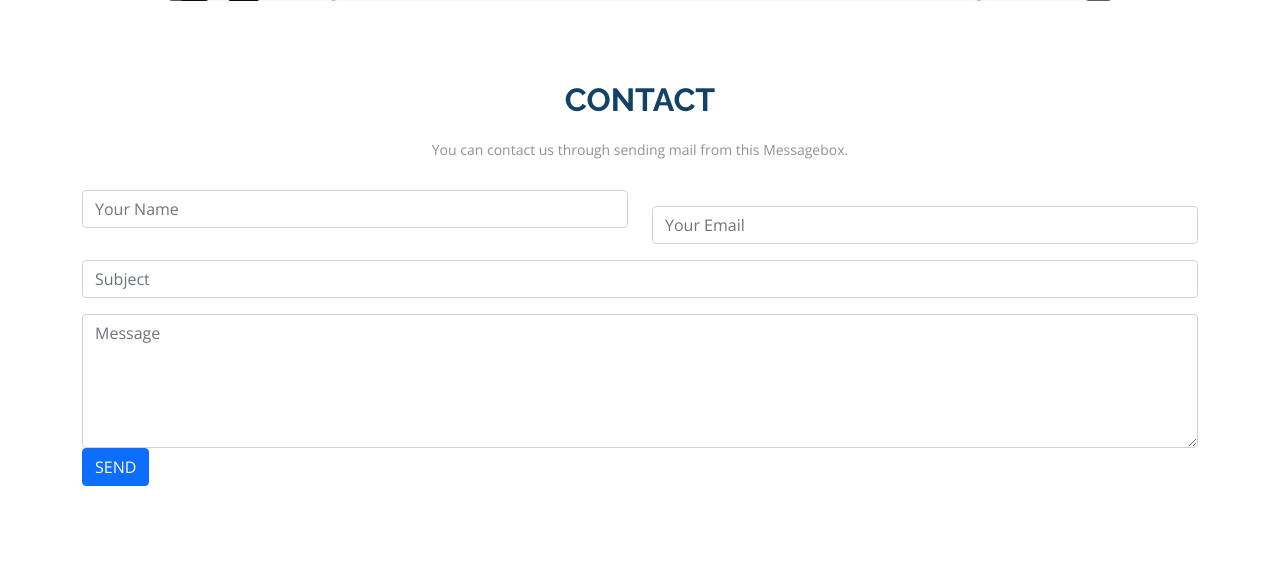
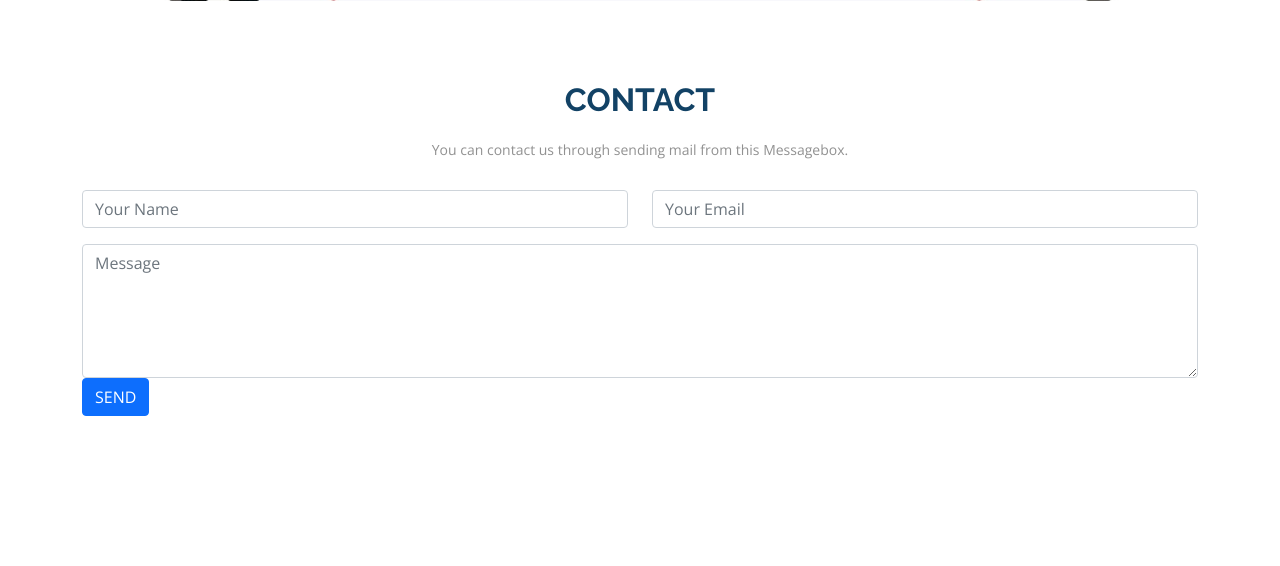
Before and after one commit to vanamala-19/Mechanical-Calculator, a Flask app: page / in a window 1280 px wide. Shown: the part 1723-2289 px from the top of the page. After the commit the page ends 2139 px from the top, so only its background shows below. Run offline with Flask 2, Linux system fonts and the light colour scheme; some libraries are stand-ins or nearby versions.

Commit message:
Update index.html

```diff
--- a/templates/index.html
+++ b/templates/index.html
@@ -32,6 +32,8 @@
   * Author: BootstrapMade.com
   * License: https://bootstrapmade.com/license/
   ======================================================== -->
+
+
 </head>
 
 <body>
@@ -112,7 +114,7 @@
     <div class="container" data-aos="fade-up">
       <div id="ICEngine">
         <div class="section-title">
-          <h2 >IC Engine Calculation</h2> <!--  title  changes with option -->
+          <h2>IC Engine Calculation</h2> <!--  title  changes with option -->
           <h3> Enter the values to calculate the Paramaters </h3>
         </div>
         <!-- if choice is IC Engine -->
@@ -200,7 +202,7 @@
             <input type="text" class="form-control" placeholder="Swept Volume" name="Vs" id="Vs">
           </div>
           <div class="col-12">
-            <button onclick="calculate()"  class="btn btn-primary">Calculate</button>
+            <button onclick="calculate()" class="btn btn-primary">Calculate</button>
           </div>
         </div>
       </div>
@@ -282,11 +284,11 @@
       <div class="section-title">
         <h2>About </h2>
       </div>
-      <p class="text-center">  This website is build to calculate the Mechanical Parameters of Engines. </p>
+      <p class="text-center"> This website is build to calculate the Mechanical Parameters of Engines. </p>
       <div class="text-center">
         <p>We can use this calculator in Manufacturing Industries .</p>
         <p>We can use this calculator for Education System for better calculations.</p>
-            <p> We also have  Physical Mechanical Calculator. </p>
+        <p> We also have Physical Mechanical Calculator. </p>
         <p>For More Information you can contact us. </p>
         <a href="#contact" <button type="button" class="btn btn-primary">Learn More</button></a>
       </div>
@@ -304,25 +306,19 @@
         <p>You can contact us through sending mail from this Messagebox.</p>
       </div>
       <div class="col-lg-12 mt-5 mt-lg-0">
-
-          <form  action="/contact" method="POST" data-sb-form-api-token="API_TOKEN">
           <div class="row">
             <div class="col-md-6 form-group">
-                <input type="text" name="name" class="form-control" id="name" placeholder="Your Name" required>
+              <input type="text" name="name" class="user-name form-control" id="name" placeholder="Your Name" required>
             </div>
-              <div class="col-md-6 form-group mt-3 mt-md-3">
-                <input type="email" class="form-control" name="email" id="email" placeholder="Your Email" required>
+            <div class="col-md-6 form-group">
+              <input type="email" class="user-email form-control" name="email" id="email" placeholder="Your Email"
+                required>
             </div>
           </div>
           <div class="form-group mt-3">
-              <input type="text" class="form-control" name="subject" id="subject" placeholder="Subject" required>
+            <textarea class="user-msg form-control" name="message" rows="5" placeholder="Message" required></textarea>
           </div>
-            <div class="form-group mt-3">
-              <textarea class="form-control" name="message" rows="5" placeholder="Message" required></textarea>
-            </div>
-            <button class="btn btn-primary text-uppercase text-center " id="submitButton" type="submit">Send</button>
-          </form>
-
+          <button onclick="validate()" class="user-submit btn btn-primary text-uppercase " id="submitButton" type="submit">Send</button>
       </div>
 
     </div>
@@ -348,6 +344,74 @@
   <!-- Template Main JS File -->
   <script src="/static/js/main.js"></script>
   <script src="/static/js/index.js"></script>
+  <!-- for email contact using emailjs -->
+  <script type="text/javascript" src="https://cdn.jsdelivr.net/npm/emailjs-com@3/dist/email.min.js"></script>
+  <script type="text/javascript">
+    (function () {
+      emailjs.init("user_3yOIBuLymX5GB0CBO9kpN");
+    })();
+  </script>
+  <script src="https://unpkg.com/sweetalert/dist/sweetalert.min.js"></script>
+  <script>
+    /*
+        User ID: user_3yOIBuLymX5GB0CBO9kpN
+        Access Token: 1c343151f7b6cc049c64068e9f64d160
+       */
+
+    function validate() {
+      let username = document.querySelector(".user-name");
+      let useremail = document.querySelector(".user-email");
+      let usermsg = document.querySelector(".user-msg");
+      let submit = document.querySelector(".user-submit");
+
+      submit.addEventListener("click", (e) => {
+        e.preventDefault()
+
+        if(username.value == "" || useremail.value == "" || usermsg.value == "" ){
+          inputempty();
+        }else{
+          sendemail(username.value, useremail.value, usermsg.value);
+          sucess();
+        }
+         })
+    }
+
+    function sendemail(name, email, msg){
+      emailjs.send("service_94vid38", "template_dkqcavp", {
+        from_name: name,
+        to_name: email,
+        message: msg,
+      });
+    }
+
+    function sucess() {
+      swal({
+        title: "Sucess",
+        text: "Sucessfully sent Message",
+        icon: "success",
+        button: "Ok",
+      });
+    }
+
+    function error() {
+      swal({
+        title: "Sorry",
+        text: "Something Went Wrong, Message could not be sent",
+        icon: "error",
+        button: "Ok",
+      });
+    }
+
+    function inputempty() {
+      swal({
+        title: "Opps!!",
+        text: "Inputs Field are required",
+        icon: "error",
+        button: "Ok",
+      });
+    }
+
+  </script>
 
 </body>
 
```
Lines whose indentation alone changed are shown as unchanged.
